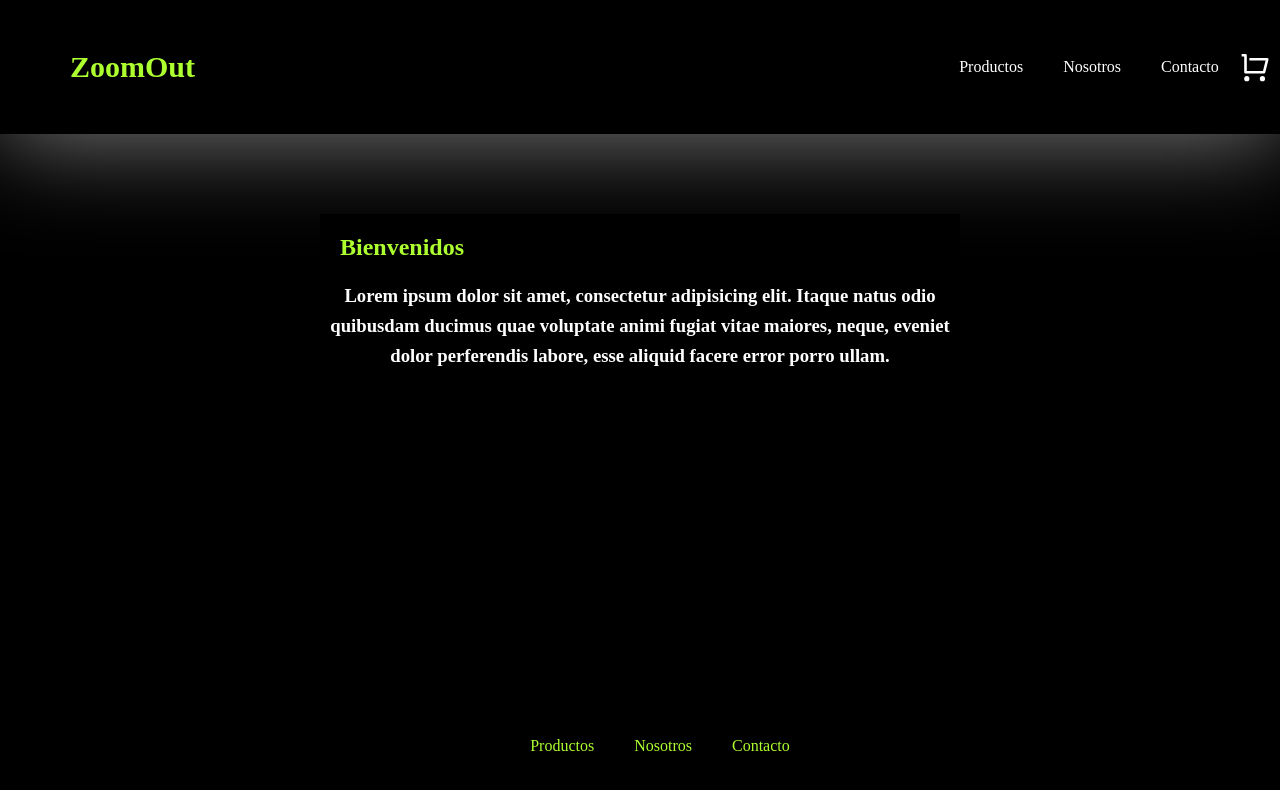
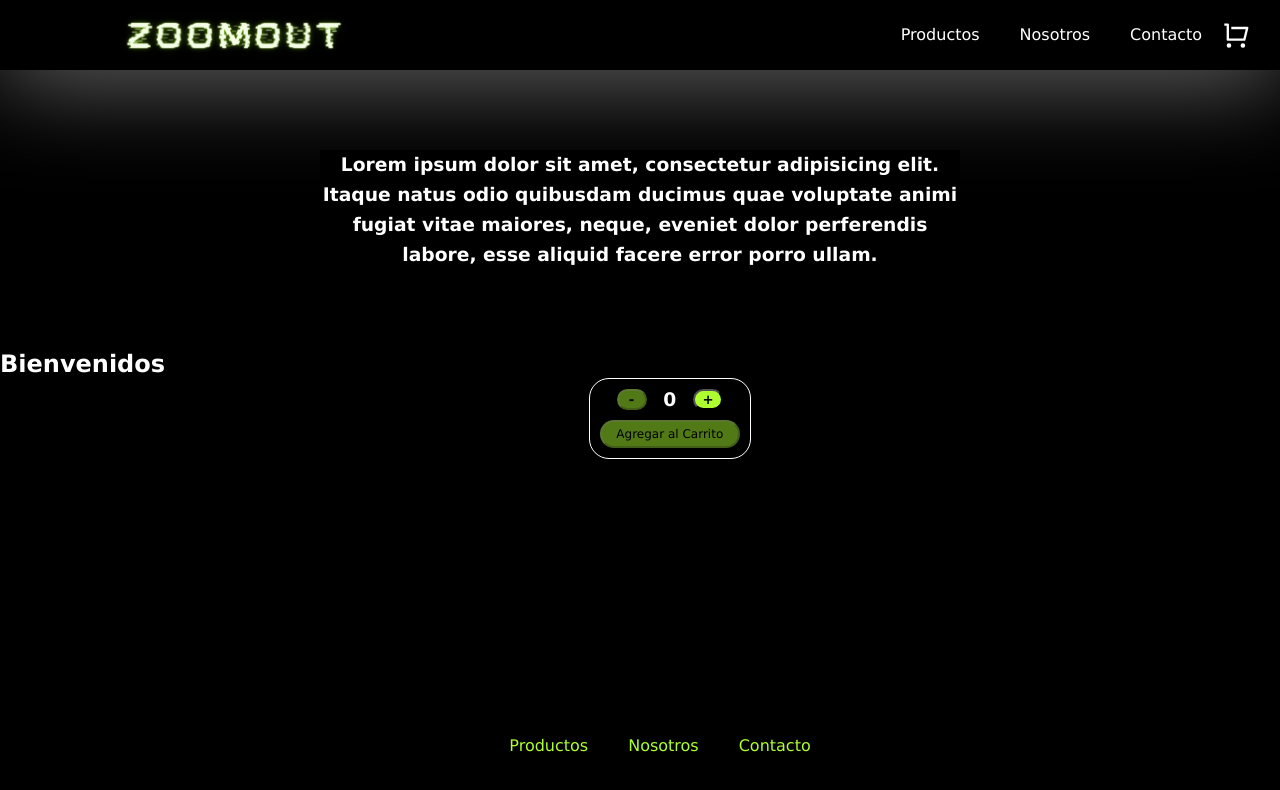
Before and after one commit to ambargorgon/proyecto-zoomout-ecommerce, a React (Create React App) app: page / in a window 1280 px wide. Shown: the top 790 px of the page. Built offline with nearby package versions, Linux system fonts and the light colour scheme.

Commit message:
contador con boton

```diff
--- a/src/components/Header/Header.jsx
+++ b/src/components/Header/Header.jsx
@@ -1,11 +1,13 @@
 import React from 'react'
 import Navbar from './Navbar/Navbar'
 import './header.css'
+import logoEscrito from '../../images/zoomout-solo.png'
 
 const Header = () => {
   return (
     <header className='header'>
-        <h1 className='logo-header'>ZoomOut</h1>
+        <h1 className='menu-burger'>menu</h1>
+        <img className='logo-header-esc' src={logoEscrito}/>
         <Navbar status={true}/>
     </header>
   )
--- a/src/components/Header/Navbar/CartWidget.jsx
+++ b/src/components/Header/Navbar/CartWidget.jsx
@@ -2,7 +2,7 @@ import React from 'react'
 import {RiShoppingCartLine} from 'react-icons/ri'
 const CartWidget = () => {
   return (
-    <RiShoppingCartLine size={40} />
+    <RiShoppingCartLine size={40} className={'cartWidget'}/>
   )
 }
 
--- a/src/components/Header/Navbar/navbar.css
+++ b/src/components/Header/Navbar/navbar.css
@@ -5,13 +5,6 @@
     flex-wrap: wrap;
     gap: 2rem;
     width: 100%;
-}
-
-.logo-header, h1{
-    color: greenyellow;
-    width: fit-content;
-    padding: 40px 60px;
-    font-size: 30px;
 }
 
 .ul__navbar{
@@ -25,3 +18,10 @@
     color: white;
     padding: 5px 10px;
 }
+
+@media(max-width: 500px){
+    .navBar{
+        visibility: hidden;
+        position: absolute;
+    }
+}
--- a/src/components/Header/header.css
+++ b/src/components/Header/header.css
@@ -5,4 +5,32 @@
     display: flex;
     justify-content: space-around;
     align-items: center;
+    padding-right:30px;
 }
+
+.logo-header-esc{
+    width: 20%;}
+
+.menu-burger{
+    visibility: hidden;
+}
+
+@media(max-width: 500px){
+    .header{
+        display: flex;
+        justify-content: space-between;
+    }
+
+    .logo-header-esc{
+        width: 40%;
+    }
+
+    .cartWidget{
+        align-self: flex-end;
+        width: 5%;
+    }
+    .menu-burger{
+        visibility: visible;
+        font-size: 10px;
+    }
+}
--- /dev/null
+++ b/src/components/Main/ItemListContainer/ItemCount.jsx
@@ -0,0 +1,25 @@
+import React, {useState} from 'react'
+import './itemCount.css'
+
+const ItemCount = ({stock, initial, onAdd}) => {
+  const [count, setCount] = useState(initial)
+
+  const sumar = () =>{
+      count < stock && setCount(count + 1)
+  }
+  const restar = () => {
+      count > initial && setCount(count - 1);
+  }
+  return (
+    <div className='counter-add'>
+      <div className='counter-container'>
+        <button className='button' disabled={count===initial} onClick={restar}>-</button>
+        <h3 className='itemCounter'>{count}</h3>
+        <button className='button' disabled={count===stock} onClick={sumar}>+</button>
+      </div>
+      <button className='button-add' disabled={count===initial} onClick={onAdd}> Agregar al Carrito</button>
+    </div>
+  )
+}
+
+export default ItemCount
--- a/src/components/Main/ItemListContainer/ItemListContainer.jsx
+++ b/src/components/Main/ItemListContainer/ItemListContainer.jsx
@@ -1,8 +1,19 @@
 import React from 'react'
 import '../main.css'
+import ItemCount from './ItemCount'
+
+
 const ItemListContainer = (props) => {
+
+  const onAdd = () => {
+    console.log('Agregado al carrito')
+  }
+
   return (
-    <h2 className='text__ilc'>{props.saludo}</h2>
+    <>
+      <h2>{props.saludo}</h2>
+      <ItemCount stock={10} initial={0} onAdd={onAdd} />
+    </>
   )
 }
 
--- /dev/null
+++ b/src/components/Main/ItemListContainer/itemCount.css
@@ -0,0 +1,38 @@
+.counter-add{
+    margin-left: 46%;
+    border: 1px white solid;
+    border-radius: 20px;
+    width: 140px;
+    padding: 10px;
+}
+
+.counter-container{
+    display: flex;
+    justify-content: space-evenly;
+}
+
+.button{
+    background-color: greenyellow;
+    color: black;
+    border-radius: 20px;
+    cursor: pointer;
+    width: 30px;
+    font-weight: bold;
+    margin: 0 4px;
+}
+
+.button:disabled, .button-add:disabled{
+    background-color: rgba(131, 195, 34, 0.621);
+    transform: none;
+    cursor: auto;
+}
+
+.button-add{
+    background-color: greenyellow;
+    padding: 5px 10px;
+    border-radius: 20px;
+    margin-top: 10px;
+    font-size: 12px;
+    width: 100%;
+    cursor: pointer;
+}
--- a/src/components/Main/Main.jsx
+++ b/src/components/Main/Main.jsx
@@ -5,10 +5,10 @@ const Main = () => {
   return (
     <>
       <main className='main'>
-      <ItemListContainer saludo="Bienvenidos" />
           <h3 className='text__main'>Lorem ipsum dolor sit amet, consectetur adipisicing elit. Itaque natus odio quibusdam ducimus quae voluptate animi fugiat vitae maiores, neque, eveniet dolor perferendis labore, esse aliquid facere error porro ullam.
           </h3>
       </main>
+      <ItemListContainer saludo="Bienvenidos" />
     </>
   )
 }
--- a/src/index.css
+++ b/src/index.css
@@ -1,4 +1,9 @@
 * {
   margin: 0;
   background-color: black;
+  font-family: Verdana, Geneva, Tahoma, sans-serif;
 }
+button{
+  color: black;
+  background-color: white;
+}
```
Also changed, not shown: src/images/zoomout-solo.png.
